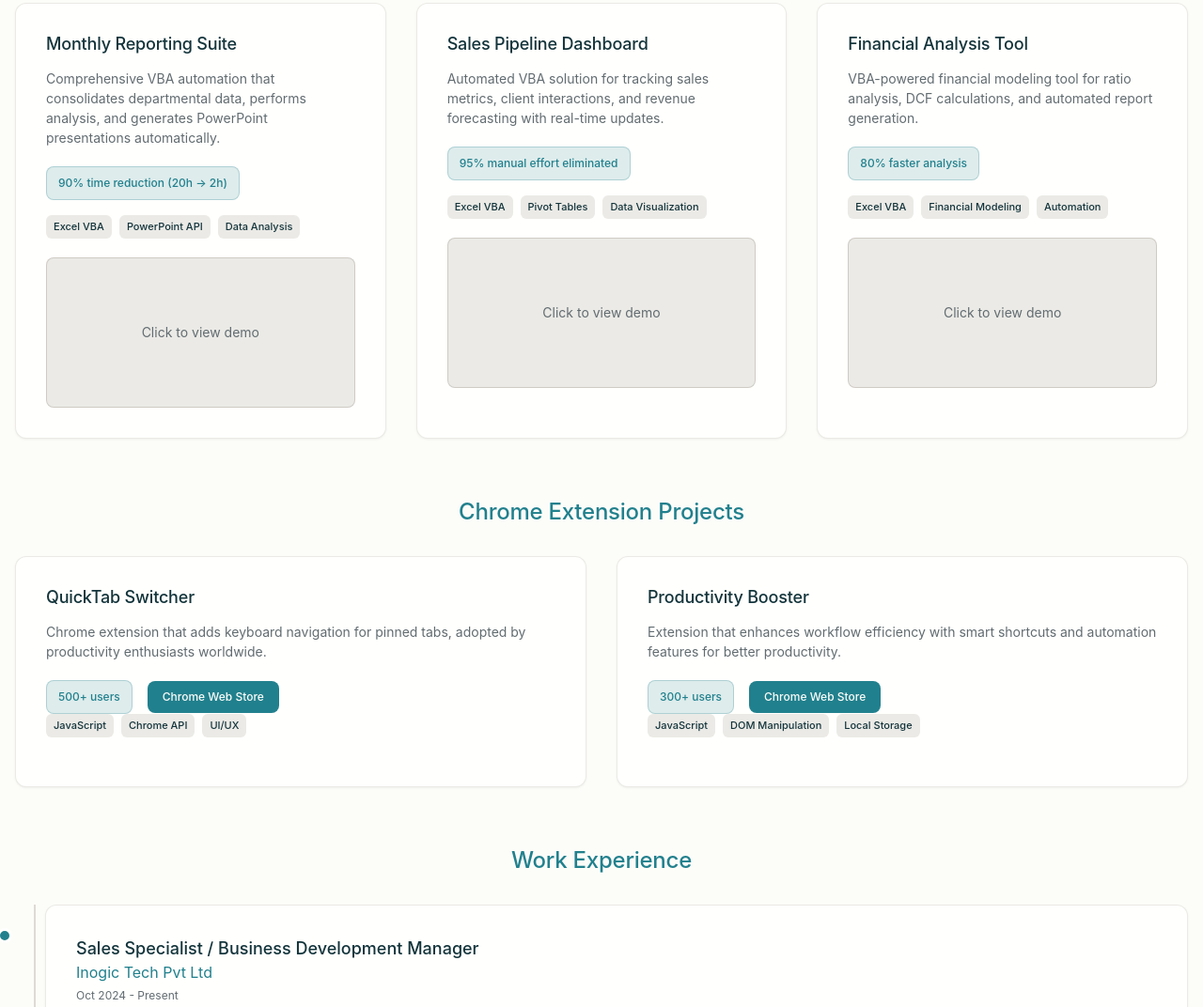
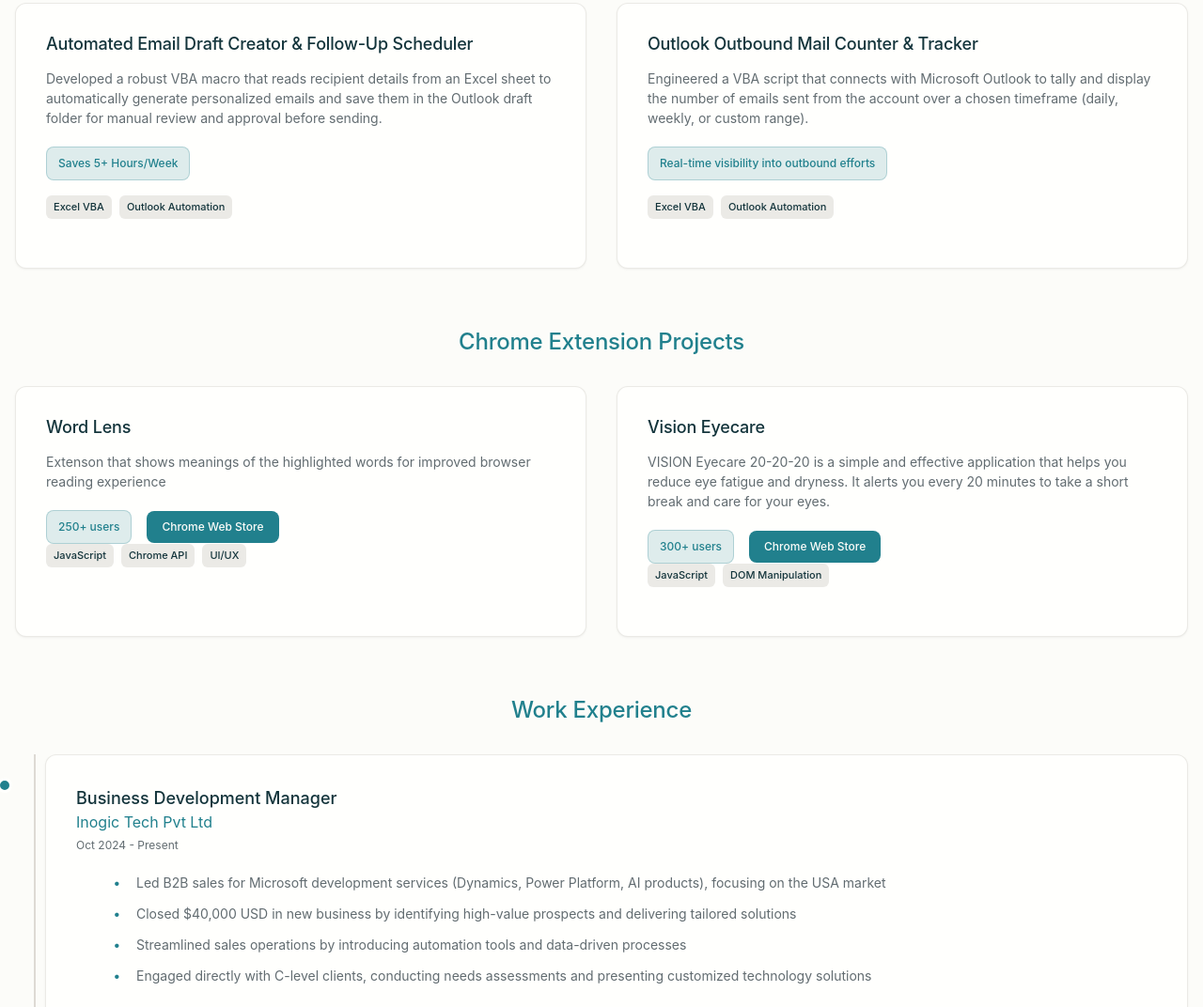
Before and after one commit to cyber-van99/portfolio.github.io, a plain HTML site: page index.html in a window 1280 px wide. Shown: the part 890-1962 px from the top of the page at 94% size. Drawn offline with Linux system fonts and the light colour scheme; a web font is replaced by a local one.

Commit message:
Update index.html

```diff
--- a/index.html
+++ b/index.html
@@ -3,7 +3,7 @@
 <head>
     <meta charset="UTF-8">
     <meta name="viewport" content="width=device-width, initial-scale=1.0">
-    <title>Pranav Purushan | Quantitative Research Portfolio</title>
+    <title>Pranav Purushan | Portfolio</title>
     <link rel="stylesheet" href="style.css">
 </head>
 <body>
@@ -29,7 +29,7 @@
                 <div class="intro-content">
                     <div class="intro-photo">
                         <div class="photo-placeholder">
-                            <img src="assets/placeholder.png" alt="Pranav Purushan" style="width: 100%; height: 100%; object-fit: cover; border-radius: 50%;">
+                            <img src="assets/photo.jpeg" alt="Pranav Purushan" style="width: 100%; height: 100%; object-fit: cover; border-radius: 50%;">
                         </div>
                     </div>
                     <div class="intro-text">
@@ -38,8 +38,8 @@
                         <p id="intro-summary">Analytical and results-driven professional with a proven track record in B2B sales. Currently transitioning into finance, leveraging strong quantitative, research, and communication skills with expertise in automation and data analysis.</p>
                         <div class="metrics" id="intro-metrics">
                             <div class="metric-badge">
-                                <div class="metric-value">1,200+</div>
-                                <div class="metric-label">Hours Saved</div>
+                                <div class="metric-value">100+</div>
+                                <div class="metric-label">Hours Saved with Automation</div>
                             </div>
                             <div class="metric-badge">
                                 <div class="metric-value">500+</div>
@@ -60,46 +60,28 @@
                 <h2>VBA Automation Projects</h2>
                 <div class="project-grid" id="vba-projects-grid">
                     <div class="project-card">
-                        <h3>Monthly Reporting Suite</h3>
-                        <p>Comprehensive VBA automation that consolidates departmental data, performs analysis, and generates PowerPoint presentations automatically.</p>
-                        <div class="project-impact">90% time reduction (20h → 2h)</div>
+                        <h3>Automated Email Draft Creator & Follow-Up Scheduler</h3>
+                        <p>Developed a robust VBA macro that reads recipient details from an Excel sheet to automatically generate personalized emails and save them in the Outlook draft folder for manual review and approval before sending.</p>
+                        <div class="project-impact">Saves 5+ Hours/Week</div>
                         <div class="project-tech">
                             <span class="tech-tag">Excel VBA</span>
-                            <span class="tech-tag">PowerPoint API</span>
-                            <span class="tech-tag">Data Analysis</span>
+                            <span class="tech-tag">Outlook Automation</span>
                         </div>
-                        <div class="gif-thumbnail" onclick="openModal('vba-demo-1')">
-                            <span>Click to view demo</span>
-                        </div>
+
                     </div>
 
                     <div class="project-card">
-                        <h3>Sales Pipeline Dashboard</h3>
-                        <p>Automated VBA solution for tracking sales metrics, client interactions, and revenue forecasting with real-time updates.</p>
-                        <div class="project-impact">95% manual effort eliminated</div>
+                        <h3>Outlook Outbound Mail Counter & Tracker</h3>
+                        <p>Engineered a VBA script that connects with Microsoft Outlook to tally and display the number of emails sent from the account over a chosen timeframe (daily, weekly, or custom range).</p>
+                        <div class="project-impact">Real-time visibility into outbound efforts</div>
                         <div class="project-tech">
                             <span class="tech-tag">Excel VBA</span>
-                            <span class="tech-tag">Pivot Tables</span>
-                            <span class="tech-tag">Data Visualization</span>
+                            <span class="tech-tag">Outlook Automation</span>
                         </div>
-                        <div class="gif-thumbnail" onclick="openModal('vba-demo-2')">
-                            <span>Click to view demo</span>
-                        </div>
+
                     </div>
 
-                    <div class="project-card">
-                        <h3>Financial Analysis Tool</h3>
-                        <p>VBA-powered financial modeling tool for ratio analysis, DCF calculations, and automated report generation.</p>
-                        <div class="project-impact">80% faster analysis</div>
-                        <div class="project-tech">
-                            <span class="tech-tag">Excel VBA</span>
-                            <span class="tech-tag">Financial Modeling</span>
-                            <span class="tech-tag">Automation</span>
-                        </div>
-                        <div class="gif-thumbnail" onclick="openModal('vba-demo-3')">
-                            <span>Click to view demo</span>
-                        </div>
-                    </div>
+
                 </div>
             </div>
         </section>
@@ -109,11 +91,11 @@
                 <h2>Chrome Extension Projects</h2>
                 <div class="project-grid" id="extension-projects-grid">
                     <div class="project-card">
-                        <h3>QuickTab Switcher</h3>
-                        <p>Chrome extension that adds keyboard navigation for pinned tabs, adopted by productivity enthusiasts worldwide.</p>
+                        <h3>Word Lens</h3>
+                        <p>Extenson that shows meanings of the highlighted words for improved browser reading experience</p>
                         <div class="extension-actions">
-                            <div class="user-badge">500+ users</div>
-                            <a href="#" class="store-link">Chrome Web Store</a>
+                            <div class="user-badge">250+ users</div>
+                            <a target="_blank" href="https://chromewebstore.google.com/detail/word-lens-find-meanings-w/ccfbldmjiflkopjmndgcgecekhebmebe?pli=1" class="store-link">Chrome Web Store</a>
                         </div>
                         <div class="project-tech">
                             <span class="tech-tag">JavaScript</span>
@@ -123,16 +105,15 @@
                     </div>
 
                     <div class="project-card">
-                        <h3>Productivity Booster</h3>
-                        <p>Extension that enhances workflow efficiency with smart shortcuts and automation features for better productivity.</p>
+                        <h3>Vision Eyecare</h3>
+                        <p>VISION Eyecare 20-20-20 is a simple and effective application that helps you reduce eye fatigue and dryness. It alerts you every 20 minutes to take a short break and care for your eyes.</p>
                         <div class="extension-actions">
                             <div class="user-badge">300+ users</div>
-                            <a href="#" class="store-link">Chrome Web Store</a>
+                            <a target="_blank" href="https://chromewebstore.google.com/detail/vision-eyecare-20-20-20/iibkccoipiongbcbffbgnbgcfjnpgneg" class="store-link">Chrome Web Store</a>
                         </div>
                         <div class="project-tech">
                             <span class="tech-tag">JavaScript</span>
                             <span class="tech-tag">DOM Manipulation</span>
-                            <span class="tech-tag">Local Storage</span>
                         </div>
                     </div>
                 </div>
@@ -145,7 +126,7 @@
                 <div class="timeline" id="work-timeline">
                     <div class="timeline-item">
                         <div class="timeline-header">
-                            <div class="timeline-role">Sales Specialist / Business Development Manager</div>
+                            <div class="timeline-role">Business Development Manager</div>
                             <div class="timeline-company">Inogic Tech Pvt Ltd</div>
                             <div class="timeline-dates">Oct 2024 - Present</div>
                         </div>
@@ -223,7 +204,7 @@
             <div class="container">
                 <h2 style="color: var(--color-btn-primary-text);">Let's Get in Touch</h2>
                 <div style="text-align: center; margin-top: 2rem;">
-                    <p style="font-size: 1.2rem; margin-bottom: 1rem;">Ready to discuss opportunities in quantitative research and finance</p>
+                    <p style="font-size: 1.2rem;color: var(--color-btn-primary-text); margin-bottom: 1rem;">Ready to discuss opportunities in quantitative research and finance</p>
                     <div style="display: flex; justify-content: center; gap: 2rem; flex-wrap: wrap; margin-top: 2rem;">
                         <div>
                             <strong>Email:</strong><br>
```
